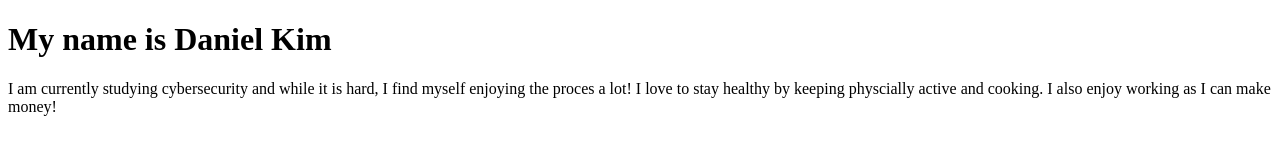
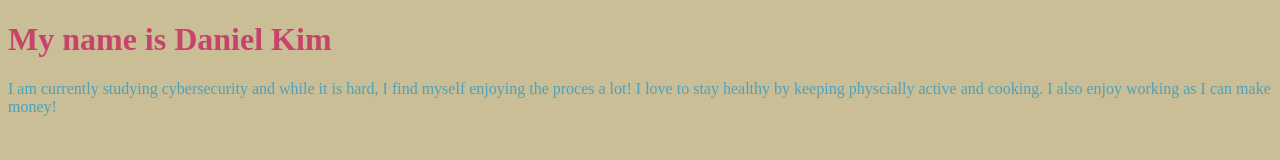
Before and after one commit to kimdaniel14/kimdaniel14.github.io, a plain HTML site: page index.html in a window 1280 px wide. Drawn offline with Linux system fonts and the light colour scheme.

Commit message:
Update index.html

```diff
--- a/index.html
+++ b/index.html
@@ -5,11 +5,11 @@
       <h1>My Personal Introduction</h1>
     </title>
     <style>
-      body{ background-color: CABE96;
+      body{ background-color: #CABE96;
           }
-      h1{ color: C8436B;
+      h1{ color: #C8436B;
         }
-      p { color: 4CA2BB;
+      p { color: #4CA2BB;
         }
     </style>
   </head>
```
